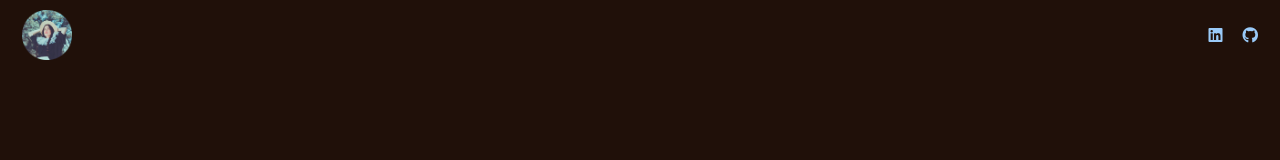
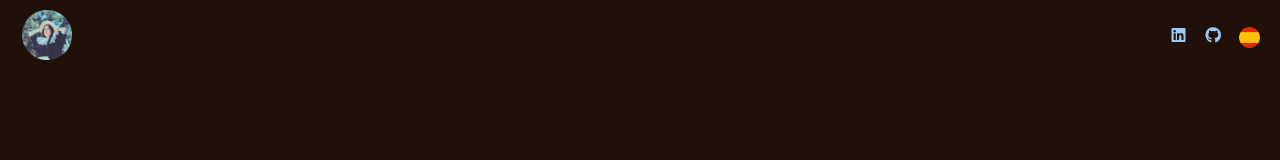
Before and after one commit to claudiabg-c/my-dev-portfolio, an Angular app: page /#/es/home in a window 1280 px wide. Shown: the top 160 px of the page. Built offline with nearby package versions, Linux system fonts and the light colour scheme.

Commit message:
Add language selection tool on navbar.

```diff
--- a/src/app/components/navbar/navbar.component.html
+++ b/src/app/components/navbar/navbar.component.html
@@ -5,9 +5,15 @@
                 <img src="../../../assets/ui/images/claudias_home_picture.png" class="img-fluid" title="{{config.name}}" alt="{{config.name}}">
             </a>
         </div>
-        <div class="social-media">
+        <div class="social-media language">
             <a [href]="data.rrss_01" class="rrss text-right" target="_blank"><i class="fa-brands fa-linkedin"></i></a>
             <a [href]="data.rrss_02" class="rrss text-right" target="_blank"><i class="fa-brands fa-github"></i></a>
+            <div class="dropdown">
+                <button class="dropbtn" [title]="selectLang"><img [src]="langData.flag" alt="langData.name"></button>
+                <div class="dropdown-content">
+                  <a [routerLink]="['/' + otherLang + '/home']" [title]="otherLangData.name"><img [src]="otherLangData.flag" alt="otherLangData.name"></a>
+                </div>
+            </div>
         </div>
     </div>
 </section>
--- a/src/app/components/navbar/navbar.component.scss
+++ b/src/app/components/navbar/navbar.component.scss
@@ -15,5 +15,38 @@
             padding: 10px;
             color: $color_2;
         }
+        .dropdown {
+            position: relative;
+            display: inline-block;
+            &:hover .dropdown-content {
+                display: block;
+            }
+            .dropbtn {
+                background-color: $background_color;
+                border: none;
+                img {
+                    height: 25px;
+                    border-radius: 50px;
+                }
+            }
+            .dropdown-content {
+                display: none;
+                position: absolute;
+                z-index: 1;
+                a {
+                    padding: 12px 7px;
+                    display: block;
+                    img {
+                        height: 25px;
+                        border-radius: 70px;
+                        object-fit: cover;
+                        &:hover {
+                            transform: scale(1.2);
+                            transition: all .2s ease-in-out;
+                        }
+                    }
+                }
+            }
+        }
     }
 }
--- a/src/app/components/navbar/navbar.component.ts
+++ b/src/app/components/navbar/navbar.component.ts
@@ -13,9 +13,13 @@ export class NavbarComponent implements OnInit {
   private debug: boolean = true;
 
   public config: any = [];
+  public data: any = [];
+  public path: string = "";
   public lang: string = "";
-  public path: string = "";
-  public data: any = [];
+  public otherLang: string = "";
+  public selectLang: string = "";
+  public langData: any = [];
+  public otherLangData: any = [];
 
   constructor(
     private _activeRouter: ActivatedRoute,
@@ -31,6 +35,7 @@ export class NavbarComponent implements OnInit {
   ngOnInit(): void {
     this.GetConfig();
     this.GetData();
+    this.GetDataLang(this.lang);
   }
 
   GetConfig(){
@@ -42,7 +47,7 @@ export class NavbarComponent implements OnInit {
     });
   }
 
-  GetData(){
+  GetData() {
     if (this.debug) {console.log('*** LOADING DATA...');}
     this._dataAPI.getContent().subscribe(res => {
       this.data = res[this.lang];
@@ -53,4 +58,18 @@ export class NavbarComponent implements OnInit {
       }
     });
   }
+
+  GetDataLang(lang: string) {
+    this.lang === 'es' ? this.otherLang = 'en' : this.otherLang = 'es';
+    this._dataAPI.getContentLang().subscribe(res => {
+      this.langData = res[lang].language;
+      this.otherLangData = res[this.otherLang].language;
+      this.selectLang = res[lang].selectLang;
+
+      if (this.debug) {
+        console.log("****** LANG DATA: ", this.langData);
+      }
+    });
+  }
+
 }
--- a/src/assets/data/app_content_lang.json
+++ b/src/assets/data/app_content_lang.json
@@ -1,18 +1,22 @@
 {
     "es": {
-        "attributes": {
+        "language": {
             "name": "Español",
             "shortname": "ESP",
-            "code": "es"
+            "code": "es",
+            "flag": "./assets/ui/images/spain_flag.png"
         },
-        "loading": "Cargando página..."
+        "loading": "Cargando página...",
+        "selectLang": "Selecciona idioma"
     },
     "en": {
-        "attributes": {
+        "language": {
             "name": "English",
             "shortname": "ENG",
-            "code": "en"
+            "code": "en",
+            "flag": "./assets/ui/images/uk_flag.png"
         },
-        "loading": "Loading page..."
+        "loading": "Loading page...",
+        "selectLang": "Select language"
     }
 }
--- a/src/assets/ui/css/reset.scss
+++ b/src/assets/ui/css/reset.scss
@@ -27,6 +27,10 @@ a {
     text-decoration: none;
 }
 
+select {
+	font-family: 'Uchen-Regular';
+}
+
 blockquote, q {
 	quotes: none;
 }
```
Also changed, not shown: src/assets/ui/images/spain_flag.png (added), src/assets/ui/images/uk_flag.png (added).
